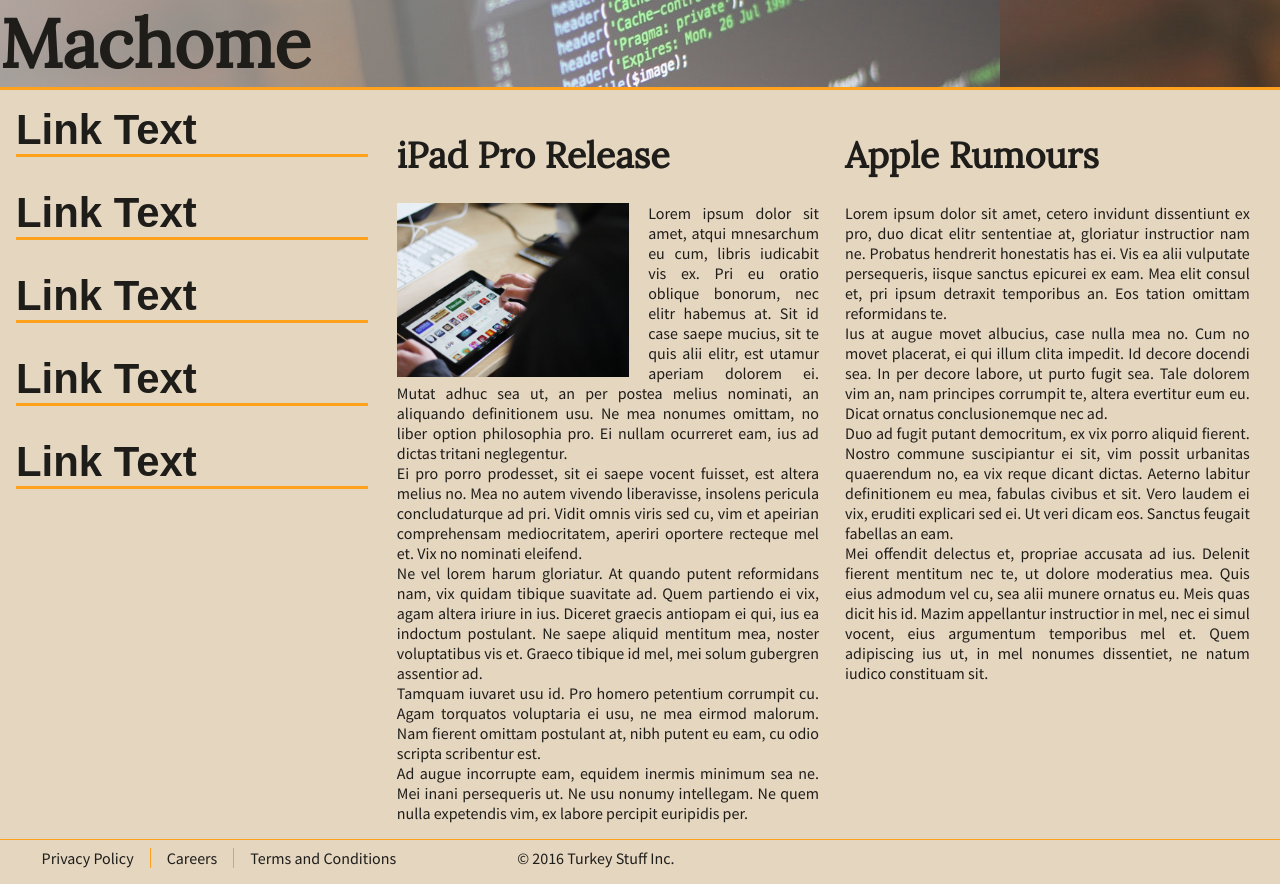
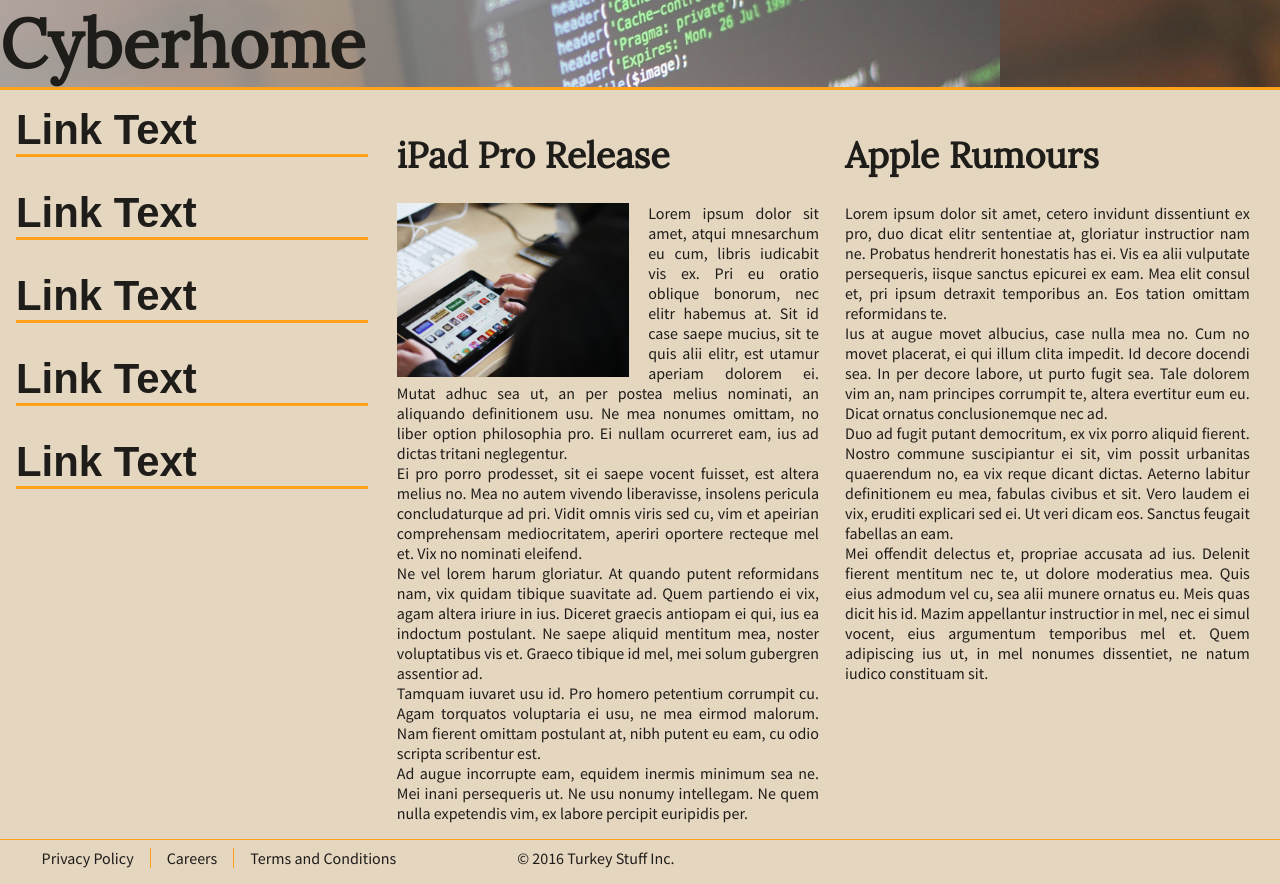
Before and after one commit to davidlin006811/midterm9013, a plain HTML site: page index.html in a window 1280 px wide. Drawn offline with Linux system fonts and the light colour scheme.

Commit message:
Update index.html

```diff
--- a/index.html
+++ b/index.html
@@ -9,7 +9,7 @@
 <body>
     <div class="wrapper">
         <header class="masthead" >
-            <h1>Machome</h1>
+            <h1>Cyberhome</h1>
             <!-- the header needs a background image that fills the whole header -->
         </header>
         <nav>
```
